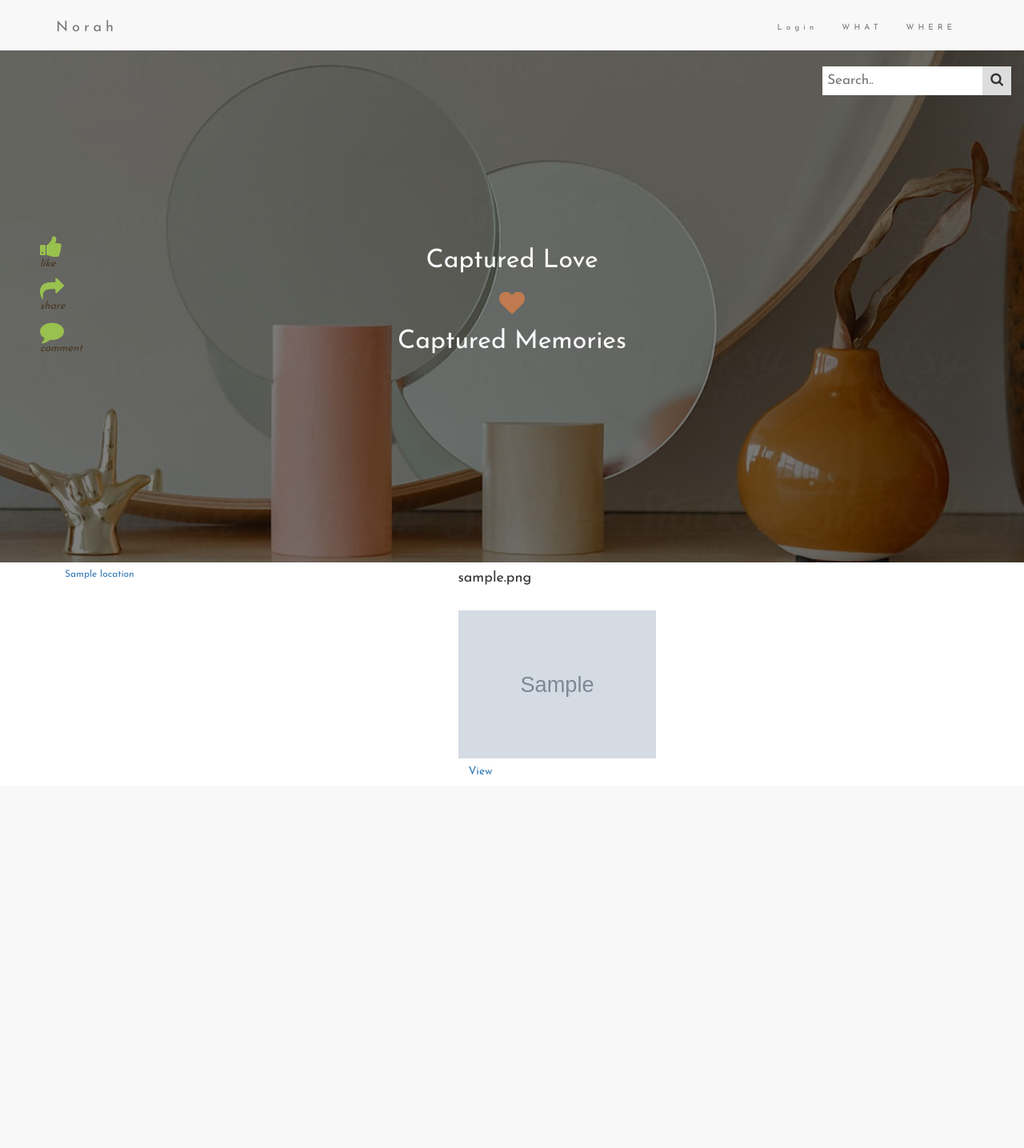
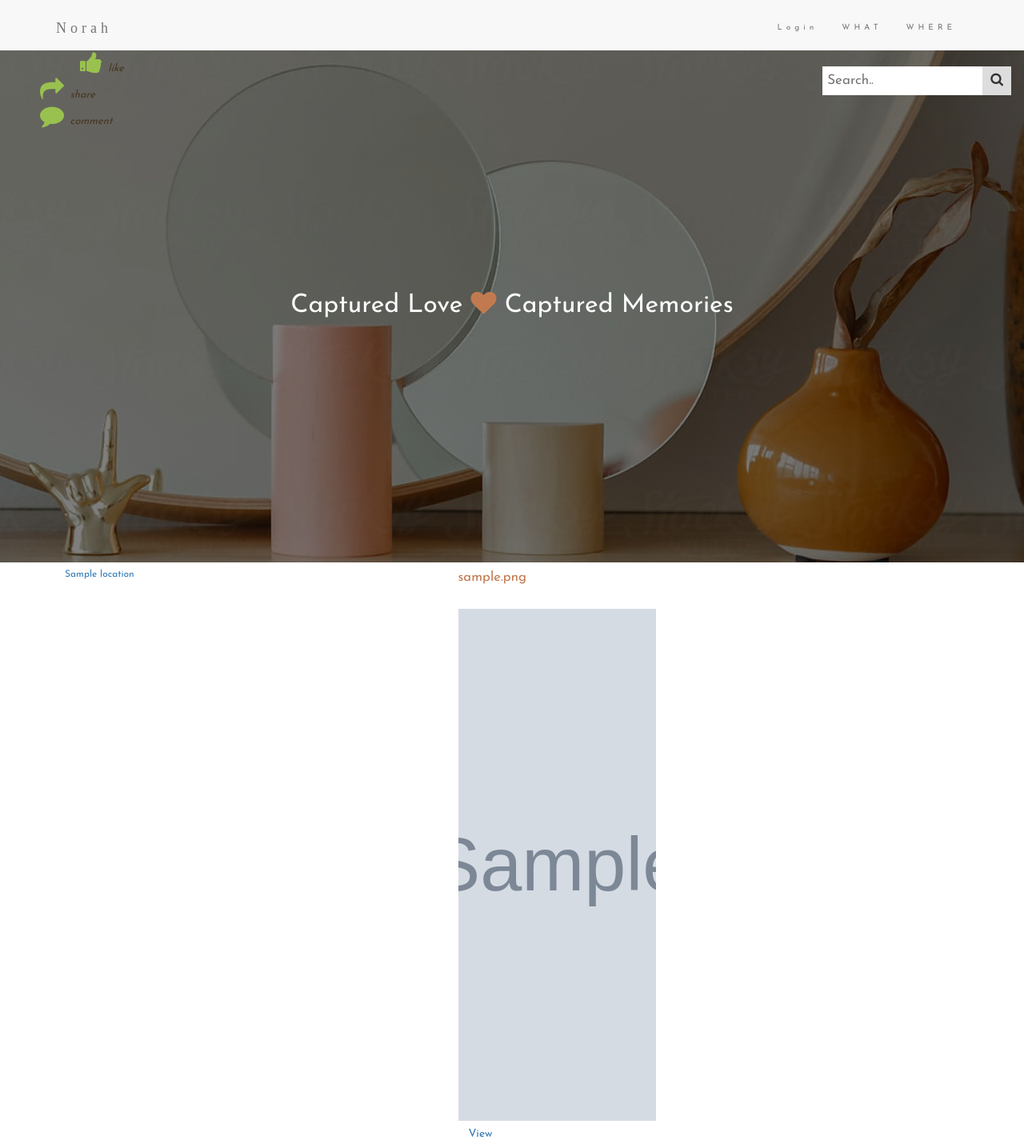
Before and after one commit to Norah-Waswala/photo-gallery, a Django app: page / in a window 1280 px wide. Shown: the whole page at 80% size. Before the commit the page ends 969 px from the top, so only its background shows below. Run offline with Django 3.2, Linux system fonts and the light colour scheme; tables that the repository leaves empty hold one stand-in row (values such as "Sample post"); grey boxes marked "Sample" are stand-in pictures; some libraries are stand-ins or nearby versions.

Commit message:
style:include landing page styles

```diff
--- a/static/css/styles.css
+++ b/static/css/styles.css
@@ -102,6 +102,9 @@
 .container-icon i{
  font-size: 30px;
  color: #99c14f;
+ margin-left: 50px;
+
+
 }
 .container-icon p{
   color: #483824;
@@ -111,5 +114,73 @@
 .container-icon{
   margin-left: 50px;
   padding-top: 230px;
+  display: inline;
 
 }
+.card .card-body img{
+  height: 80vh;
+  width: 80vh;
+
+}
+.card .card-title a{
+  color: #99c14f;
+}
+.card .card-title{
+color: #c17a4f;
+font-size: larger;
+
+}
+.card1 .card-body .one {
+  display: inline-block;
+  white-space: nowrap;
+  color: #fcf9f6;
+  padding-inline: 10px;
+
+}
+.card1 .card-body .one span{
+  color: #99c14f;
+}
+
+#this {
+  background-color: #2b3f3bb7;
+  padding: 10px;
+
+}
+
+#this img{
+    width:  50vh;
+    height: 50vh;
+    object-fit: cover;
+}
+.cate p{
+  display: inline;
+}
+.hero1{
+text-align: center;
+}
+.hero2 i,p{
+  display: inline;
+  align-items: center;
+
+}
+.view button{
+ margin-left: 100px;
+ color: #c25807;
+}
+
+.arrow {
+  border: solid rgb(250, 95, 23);
+  border-width: 0 3px 3px 0;
+  display: inline-block;
+  padding: 3px;
+
+}
+
+.right {
+  transform: rotate(-45deg);
+  -webkit-transform: rotate(-45deg);
+}
+.navbar-brand{
+  font-family: 'Bodoni Moda', serif;
+
+}
```
